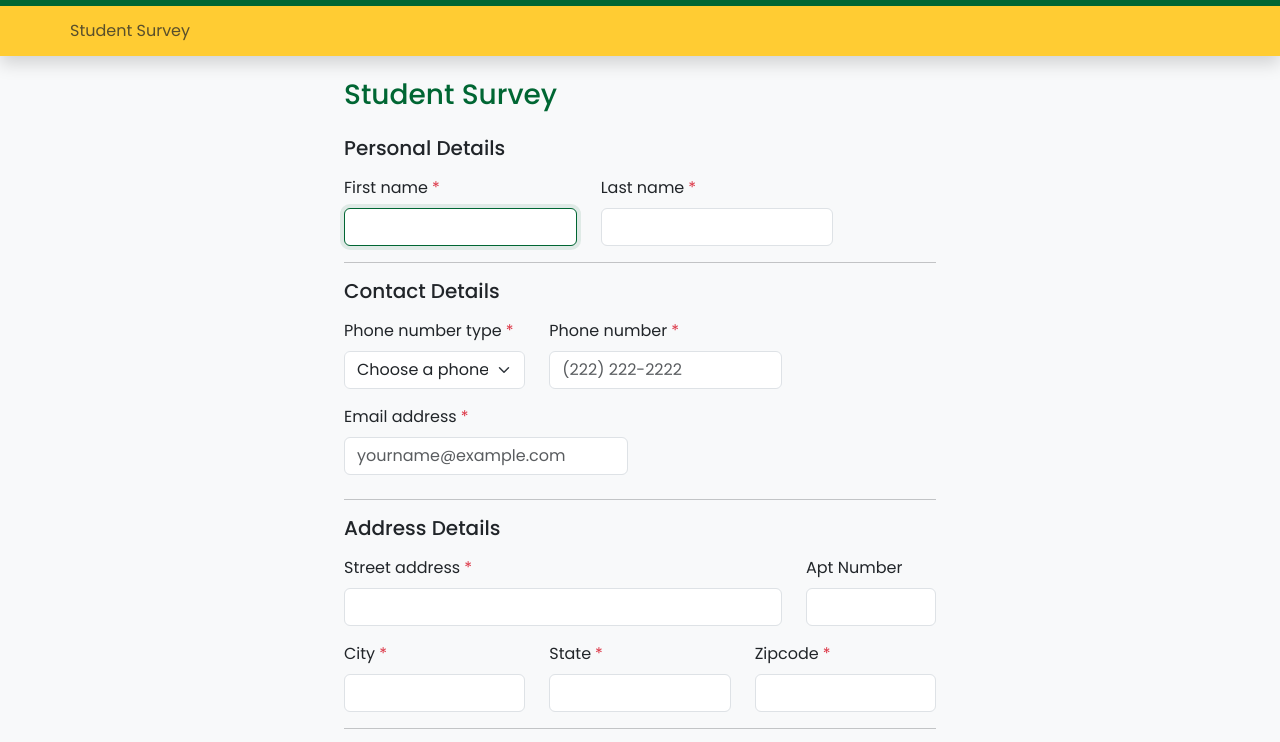
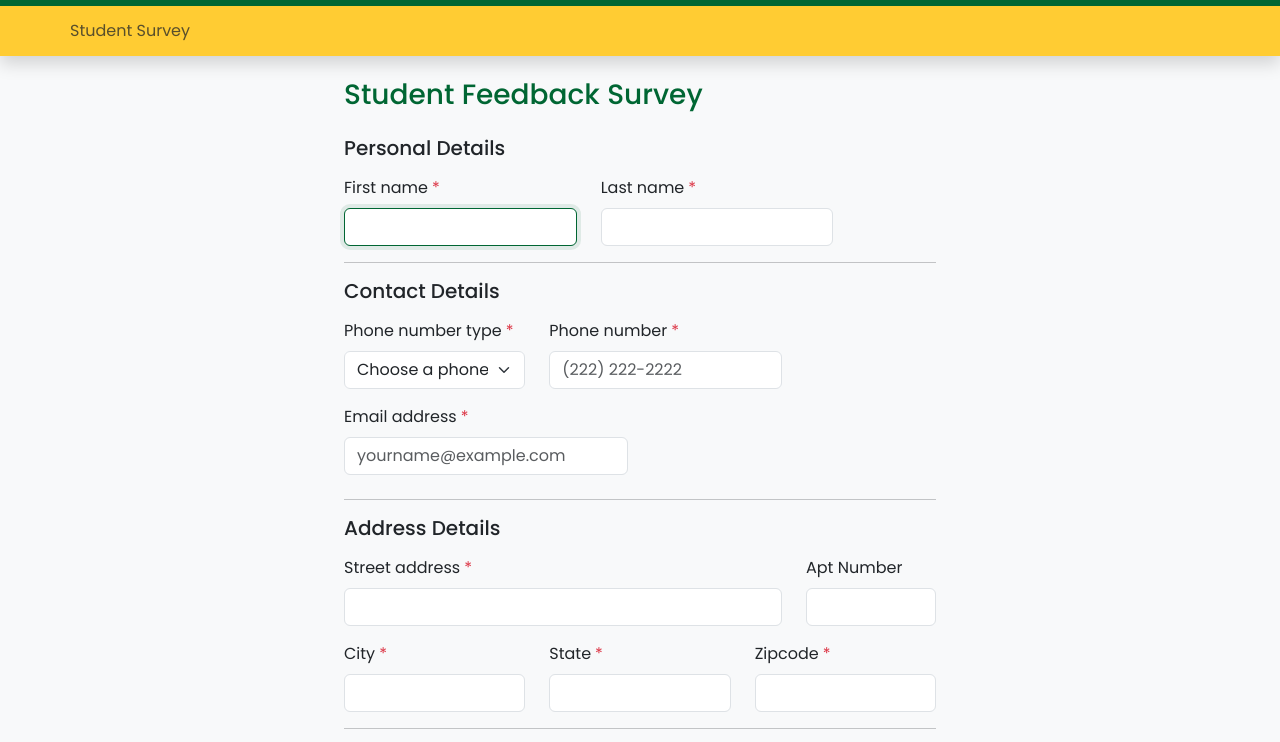
Before and after one commit to SaiAbhinav/swe645-student-survey, a plain HTML site: page index.html in a window 1280 px wide. Shown: the part 44-786 px from the top of the page. Drawn offline with nearby package versions, Linux system fonts and the light colour scheme.

Commit message:
modified index.html

```diff
--- a/index.html
+++ b/index.html
@@ -51,7 +51,7 @@
 
     <!-- Main Content Section -->
     <main class="col-md-6 col-12 mx-auto px-4">
-      <h3 class="mt-4 mb-4">Student Survey</h3>
+      <h3 class="mt-4 mb-4">Student Feedback Survey</h3>
       <!-- Survey Form -->
       <form autocomplete="on" class="mb-5 survey-form needs-validation" novalidate>
         <!-- Personal Details -->
```
